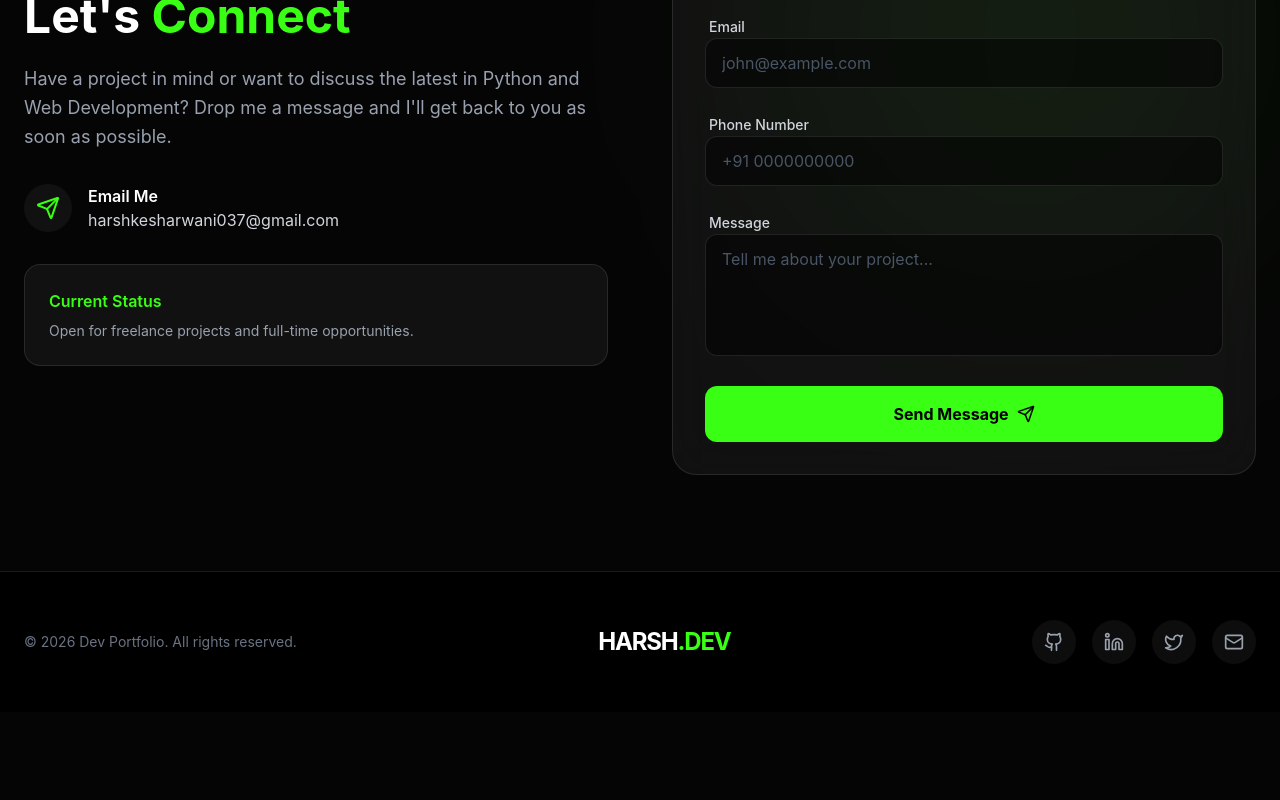
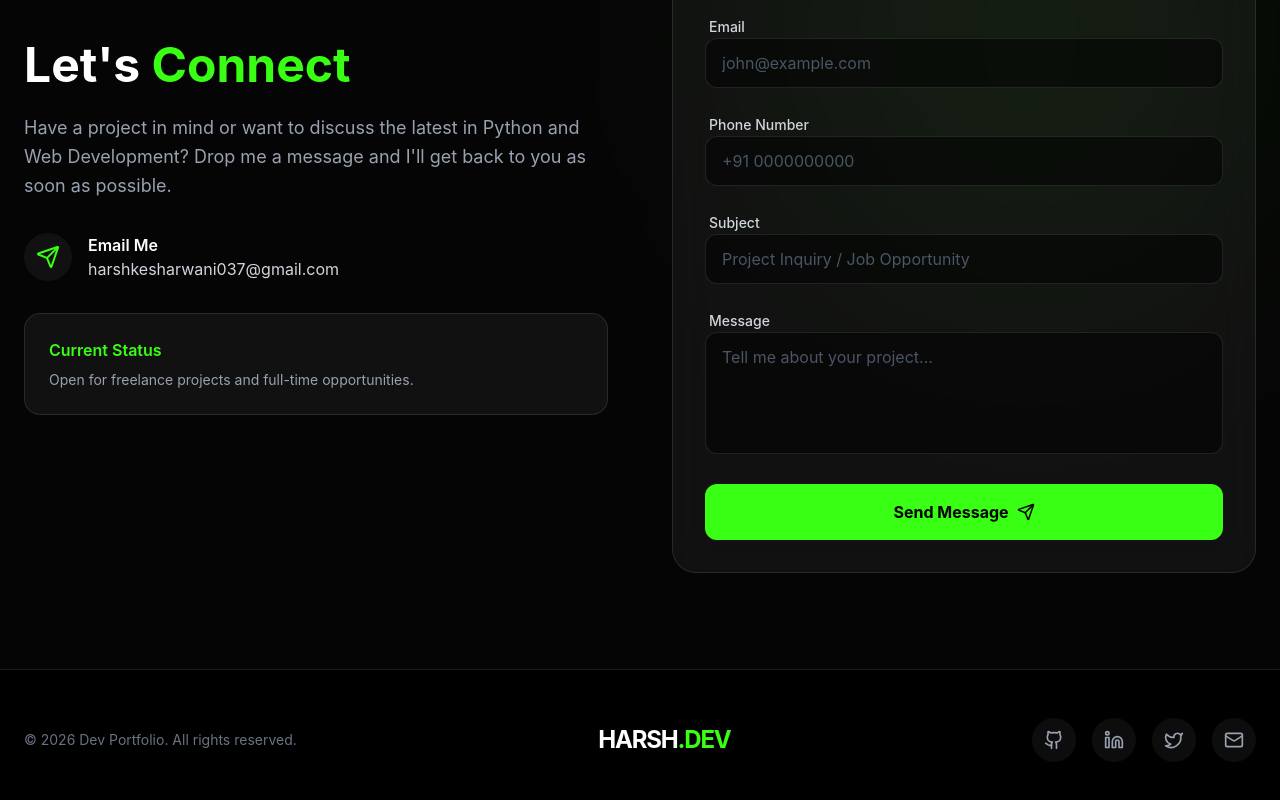
Before and after one commit to Harsh-GitHup/harsh_portfolio, a React (Vite) app: page / in a window 1280 px wide. Shown: the part 5609-6409 px from the top of the page. Before the commit the page ends 6321 px from the top, so only its background shows below. Built offline with nearby package versions, Linux system fonts and the light colour scheme; no server answers.

Commit message:
🔒 security(contact): secure Web3Forms API key via environment variable and add email subject field

```diff
--- a/src/app/components/Contact.tsx
+++ b/src/app/components/Contact.tsx
@@ -15,8 +15,29 @@ export const Contact = () => {
 
     const formData = new FormData(e.currentTarget);
 
-    // Add your access key to the form data
-    formData.append("access_key", "72a2a482-785a-46a5-9e9d-f2e78c95e266");
+    // Safely retrieve access key strictly from environment variable
+    const env = (
+      import.meta as unknown as {
+        env?: { VITE_WEB3FORMS_ACCESS_KEY?: string };
+      }
+    ).env;
+    const accessKey = env?.VITE_WEB3FORMS_ACCESS_KEY;
+    if (!accessKey) {
+      console.error("VITE_WEB3FORMS_ACCESS_KEY is not defined in .env");
+      setFormState("error");
+      return;
+    }
+    formData.append("access_key", accessKey);
+
+    // Add subject and sender name to show on received email
+    const senderName =
+      (formData.get("name") as string)?.trim() || "Portfolio Visitor";
+    const customSubject = (formData.get("subject") as string)?.trim();
+    const emailSubject = customSubject
+      ? `[Portfolio] ${customSubject} - from ${senderName}`
+      : `New Portfolio Message from ${senderName}`;
+    formData.set("subject", emailSubject);
+    formData.append("from_name", senderName);
 
     try {
       const response = await fetch("https://api.web3forms.com/submit", {
@@ -181,6 +202,22 @@ export const Contact = () => {
 
                 <div className="space-y-2">
                   <label
+                    htmlFor="subject"
+                    className="text-sm font-medium text-gray-300 ml-1"
+                  >
+                    Subject
+                  </label>
+                  <input
+                    type="text"
+                    id="subject"
+                    name="subject"
+                    className="w-full px-4 py-3 rounded-xl bg-black/50 border border-white/10 text-white focus:outline-none focus:border-[#39ff14] focus:ring-1 focus:ring-[#39ff14] transition-all placeholder:text-gray-600"
+                    placeholder="Project Inquiry / Job Opportunity"
+                  />
+                </div>
+
+                <div className="space-y-2">
+                  <label
                     htmlFor="message"
                     className="text-sm font-medium text-gray-300 ml-1"
                   >
--- /dev/null
+++ b/src/vite-env.d.ts
@@ -0,0 +1,10 @@
+/// <reference types="vite/client" />
+
+interface ImportMetaEnv {
+  readonly VITE_WEB3FORMS_ACCESS_KEY?: string;
+  readonly [key: string]: unknown;
+}
+
+interface ImportMeta {
+  readonly env: ImportMetaEnv;
+}
```
Also changed, not shown: 2 other files (tests, documents, lock files or other folders).
